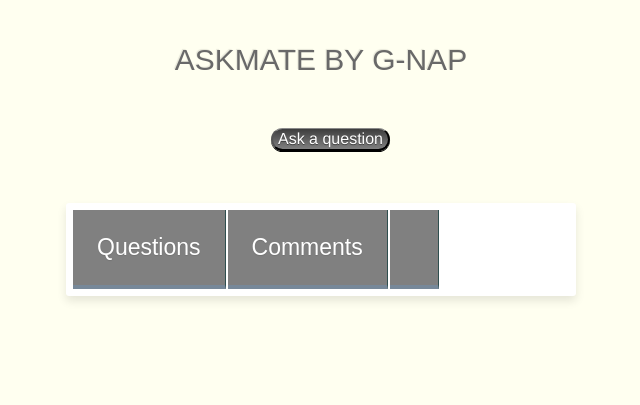
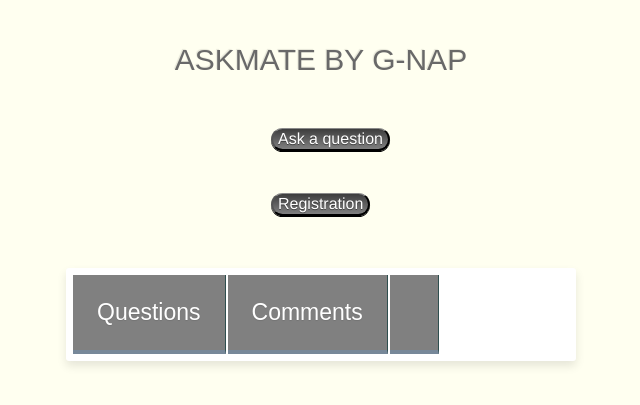
Before and after one commit to ginapaal/askmate_gnap, a Flask app: page / in a window 1280 px wide. Shown: the top 405 px of the page, without its empty margins (319-959 px from the left). Run offline with Flask 2, Linux system fonts and the light colour scheme; data that the repository does not hold is empty.

Commit message:
simple user registration feature implemented

```diff
--- a/main.py
+++ b/main.py
@@ -89,5 +89,15 @@ def add_new_a_comment(answer_id):
         return render_template("give_answer_comment.html", answer_id=answer_id, answer=answer)
 
 
+@app.route('/registration', methods=["POST", "GET"])
+def create_new_reg_table():
+    query_manager.create_registration_table(connect_to_db())
+    if request.method == 'POST':
+        query_manager.add_a_user(connect_to_db())
+        return redirect("/")
+    else:
+        return render_template("registration_display.html")
+
+
 if __name__ == "__main__":
     app.run(debug=True)
--- a/query_manager.py
+++ b/query_manager.py
@@ -78,3 +78,42 @@ def show_db_item(conn, query, question_id):
     query = reader_by_id(conn, query, question_id)
     data = readable_query(query)
     return data
+
+
+def create_registration_table(conn):
+    cursor = conn.cursor()
+    cursor.execute("""CREATE TABLE IF NOT EXISTS Registration (
+   ID serial,
+   UserName varchar(255) NOT NULL,
+   registration_date TIMESTAMP,
+   PRIMARY KEY (ID));""")
+    try:
+        cursor.execute("""ALTER TABLE question
+       ADD  user_id  int ;""")
+        cursor.execute("""ALTER TABLE answer
+       ADD  user_id  int ;""")
+        cursor.execute("""ALTER TABLE comment
+       ADD  user_id  int ;""")
+    except:
+        pass
+
+# def create_registration_table(conn):
+#    cursor = conn.cursor()
+#    cursor.execute("""DROP TABLE Registration;""")
+#    try:
+#        cursor.execute("""ALTER TABLE question
+#        ADD  user_id  int ;""")
+#        cursor.execute("""ALTER TABLE answer
+#        ADD  user_id  int ;""")
+#        cursor.execute("""ALTER TABLE comment
+#        ADD  user_id  int ;""")
+#    except:
+#        pass
+
+
+def add_a_user(conn):
+    cursor = conn.cursor()
+    dt = datetime.now()
+    username = request.form["username"]
+    cursor.execute("""INSERT INTO registration (username, registration_date) VALUES(%s,%s);""",
+                   (username, dt))
--- a/templates/list.html
+++ b/templates/list.html
@@ -12,7 +12,13 @@
         <h3> AskMate by G-nap </h3>
         <form action="/new_question" method='GET'>
     </div>
-    <p><input id='styled_button' type="submit" value="Ask a question"></p>
+    <form action="/registration" method='GET'>
+        <p><input id='styled_button' type="submit" value="Ask a question"></p>
+    </form>
+    <div class="table-title">
+        <form action="/registration" method='GET'>
+    </div>
+    <p><input id='styled_button' type="submit" value="Registration"></p>
     </form>
     <br><br>
     </div>
```
Also changed, not shown: templates/registration_display.html (added, +19 -0 lines).
